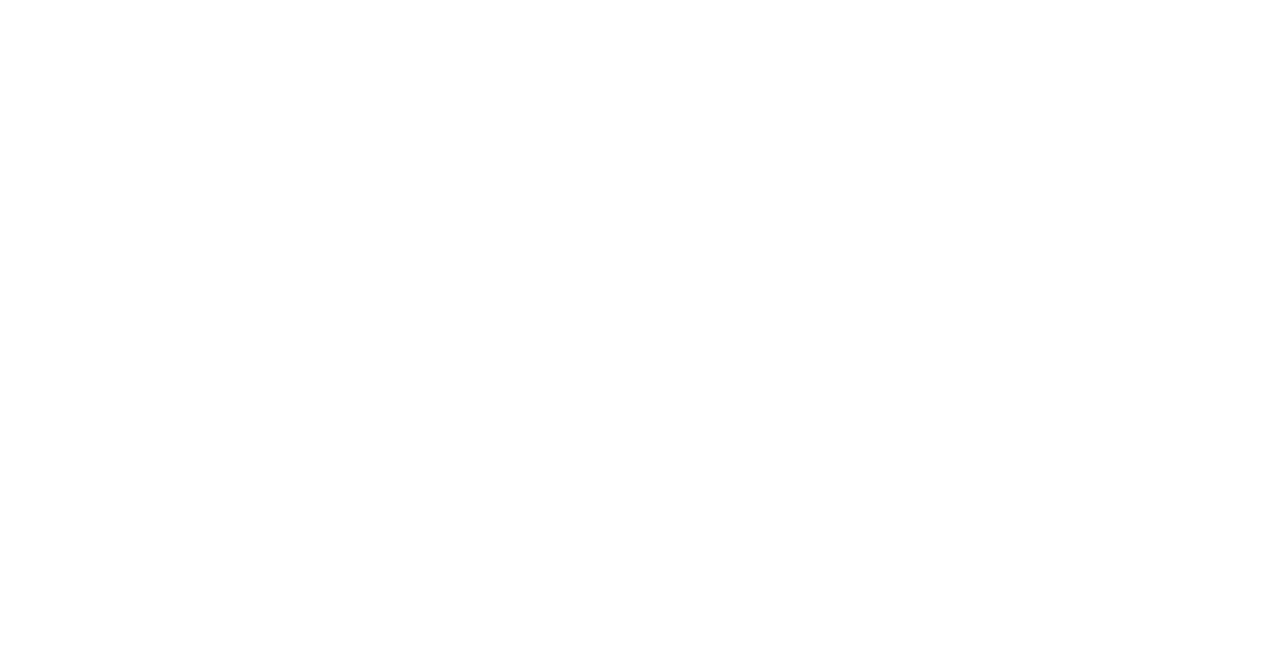
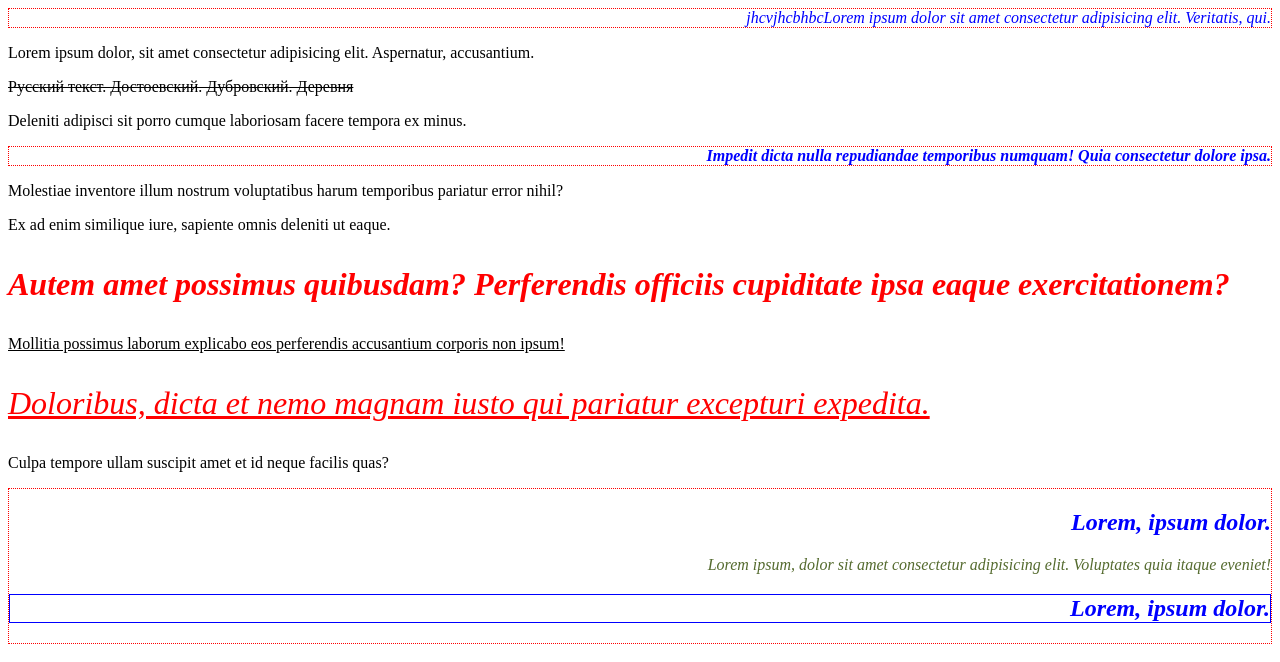
Before and after one commit to ElyaDzhy/Unit-21, a plain HTML site: page index.html in a window 1280 px wide. Drawn offline with Linux system fonts and the light colour scheme.

Commit message:
Add attribute selectors example

```diff
--- a/index.html
+++ b/index.html
@@ -10,5 +10,54 @@
     <link rel="stylesheet" href="./styles.css" />
     <title>Flex Item</title>
   </head>
-  <body></body>
+  <body>
+    <div title="jvvjhab">
+      jhcvjhcbhbcLorem ipsum dolor sit amet consectetur adipisicing
+      elit. Veritatis, qui.
+    </div>
+    <p tabindex="0">
+      Lorem ipsum dolor, sit amet consectetur adipisicing elit.
+      Aspernatur, accusantium.
+    </p>
+    <p lang="ru">Русский текст. Достоевский. Дубровский. Деревня</p>
+    <p tabindex="0">
+      Deleniti adipisci sit porro cumque laboriosam facere tempora ex
+      minus.
+    </p>
+    <p class="testuyg" title="test-a">
+      Impedit dicta nulla repudiandae temporibus numquam! Quia
+      consectetur dolore ipsa.
+    </p>
+    <p>
+      Molestiae inventore illum nostrum voluptatibus harum temporibus
+      pariatur error nihil?
+    </p>
+    <p>
+      Ex ad enim similique iure, sapiente omnis deleniti ut eaque.
+    </p>
+    <p class="test-test-B">
+      Autem amet possimus quibusdam? Perferendis officiis cupiditate
+      ipsa eaque exercitationem?
+    </p>
+    <p class="class-A">
+      Mollitia possimus laborum explicabo eos perferendis accusantium
+      corporis non ipsum!
+    </p>
+    <p class="class-B">
+      Doloribus, dicta et nemo magnam iusto qui pariatur excepturi
+      expedita.
+    </p>
+    <p class="classTest">
+      Culpa tempore ullam suscipit amet et id neque facilis quas?
+    </p>
+
+    <article title="vjhvajhb">
+      <h2>Lorem, ipsum dolor.</h2>
+      <p id="FT" class="pretty" lang="fr">
+        Lorem ipsum, dolor sit amet consectetur adipisicing elit.
+        Voluptates quia itaque eveniet!
+      </p>
+      <h2>Lorem, ipsum dolor.</h2>
+    </article>
+  </body>
 </html>
--- a/styles.css
+++ b/styles.css
@@ -0,0 +1,43 @@
+/* attribute selectors price-10*/
+/*
+[attr=""] 10
+.class 10
+:hover 10
+*/
+
+[title] {
+  border: 1px dotted red;
+}
+
+p[lang="ru"] {
+  text-decoration: line-through;
+}
+
+h2 + p#FT.pretty[lang="fr"] {
+  color: darkolivegreen;
+}
+
+p#FT.pretty[lang="fr"] ~ h2 {
+  border: 1px solid blue;
+}
+
+[class|="class"] {
+  text-decoration: underline;
+}
+
+[class^="test"] {
+  color: green;
+  font-weight: bolder;
+}
+
+[class$="B"] {
+  font-size: 2rem;
+  color: red;
+  font-style: italic;
+}
+
+[title*="a"] {
+  text-align: end;
+  color: blue;
+  font-style: oblique;
+}
```
